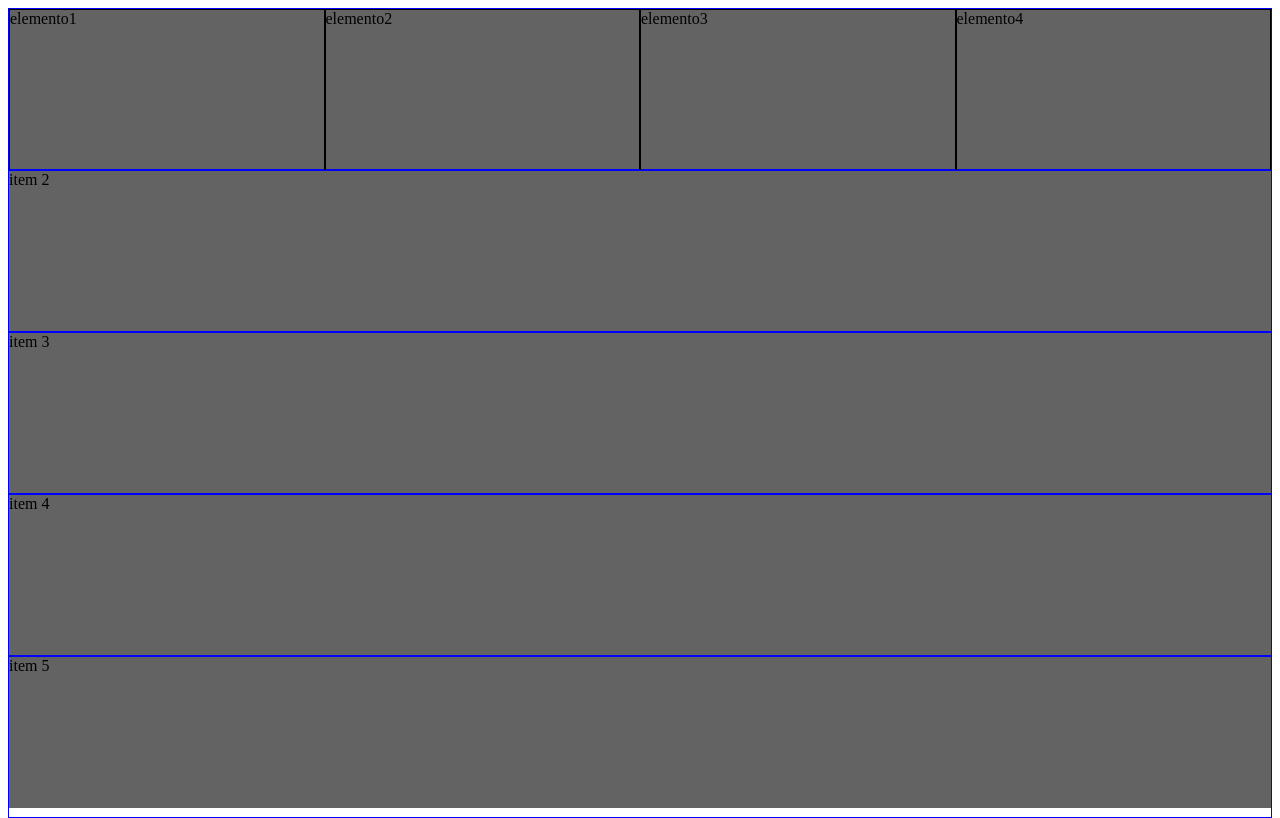
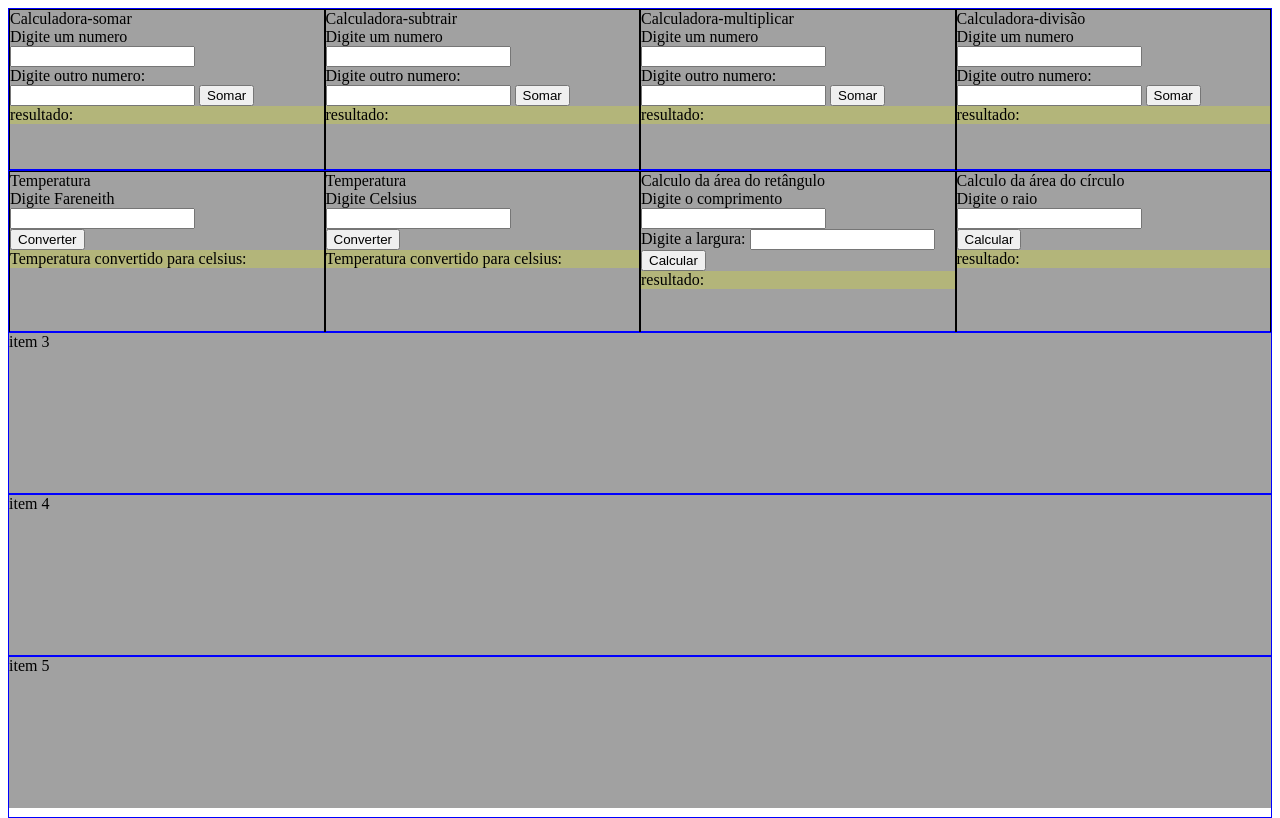
Before and after one commit to Ronaldohudsjfkuiew/projeto-novo, a plain HTML site: page index.html in a window 1280 px wide. Drawn offline with Linux system fonts and the light colour scheme.

Commit message:
atualizando html

```diff
--- a/index.html
+++ b/index.html
@@ -4,17 +4,82 @@
     <meta charset="UTF-8">
     <meta name="viewport" content="width=device-width, initial-scale=1.0">
     <link rel="stylesheet" href="style.css">
+    <script src="script.js"></script>
     <title>Document</title>
 </head>
 <body>
    <div class="container">
         <div id="item1">
-            <div id="elemento1">elemento1</div>
-            <div id="elemento2">elemento2</div>
-            <div id="elemento3">elemento3</div>
-            <div id="elemento4">elemento4</div>
+            <div id="elemento1">
+                <label for="">Calculadora-somar</label><br>
+                <label for="">Digite um numero</label><br>
+                <input type="nunber" id="num1"><br>
+                <label for="">Digite outro numero:</label>
+                <input type="nunber" id="num2">
+                <button type="submit" onclick="somarNumeros()">Somar</button>
+                <div id="resultado">resultado:</div>
+            </div>
+            <div id="elemento2">
+                <label for="">Calculadora-subtrair</label><br>
+                <label for="">Digite um numero</label><br>
+                <input type="nunber" id="num3"><br>
+                <label for="">Digite outro numero:</label>
+                <input type="nunber" id="num4">
+                <button type="submit" onclick="subtrairNumeros()">Somar</button>
+                <div id="resultadoSubtrair">resultado:</div>
+            </div>
+            <div id="elemento3">
+                <label for="">Calculadora-multiplicar</label><br>
+                <label for="">Digite um numero</label><br>
+                <input type="nunber" id="num5"><br>
+                <label for="">Digite outro numero:</label>
+                <input type="nunber" id="num6">
+                <button type="submit" onclick="multiplicarNumeros()">Somar</button>
+                <div id="resultadoMultiplicar">resultado:</div>
+            </div>
+            <div id="elemento4">
+                <label for="">Calculadora-divisão</label><br>
+                <label for="">Digite um numero</label><br>
+                <input type="nunber" id="num7"><br>
+                <label for="">Digite outro numero:</label>
+                <input type="nunber" id="num8">
+                <button type="submit" onclick="dividirNumeros()">Somar</button>
+                <div id="resultadoDividir">resultado:</div>
+            </div>
         </div>
-        <div id="item2">item 2</div>
+
+        <div id="item2">
+            <div id="conversao1">
+            <label for="">Temperatura</label><br>
+            <label for="">Digite Fareneith</label><br>
+            <input type="nunber" id="num9"><br>
+            <button type="submit" onclick="converterTemperatura1()">Converter</button>
+            <div id="resultadocelsius">Temperatura convertido para celsius:</div>
+            </div>
+            <div id="conversao2">
+                <label for="">Temperatura</label><br>
+                <label for="">Digite Celsius</label><br>
+                <input type="nunber" id="num10"><br>
+                <button type="submit" onclick="converterTemperatura2()">Converter</button>
+                <div id="resultadofareneith">Temperatura convertido para celsius:</div>
+            </div>
+            <div id="conversao3">
+                <label for="">Calculo da área do retângulo</label><br>
+                <label for="">Digite o comprimento</label><br>
+                <input type="nunber" id="num11"><br>
+                <label for="">Digite a largura:</label>
+                <input type="nunber" id="num12">
+                <button type="submit" onclick="areaNumeros1()">Calcular</button>
+                <div id="resultadoarea1">resultado:</div>
+            </div>
+            <div id="conversao4">
+                <label for="">Calculo da área do círculo</label><br>
+                <label for="">Digite o raio</label><br>
+                <input type="nunber" id="num13"><br>
+                <button type="submit" onclick="areaNumeros2()">Calcular</button>
+                <div id="resultadoarea2">resultado:</div>
+            </div>
+        </div>
         <div id="item3">item 3</div>
         <div id="item4">item 4</div>
         <div id="item5">item 5</div>
--- a/script.js
+++ b/script.js
@@ -0,0 +1,62 @@
+function somarNumeros(){
+    var numero1 = parseInt(document.getElementById("num1").value);
+    var numero2 = parseInt(document.getElementById("num2").value);
+    var resultado = numero1 + numero2
+    alert (resultado)
+    var teste = document.getElementById("resultado")
+    teste.innerHTML=resultado
+}
+function subtrairNumeros(){
+    var numero3 = parseInt(document.getElementById("num3").value);
+    var numero4 = parseInt(document.getElementById("num4").value);
+    var resultado = numero3 - numero4
+    alert (resultado)
+    var teste = document.getElementById("resultadoSubtrair")
+    teste.innerHTML=resultado
+}
+function multiplicarNumeros(){
+    var numero5 = parseInt(document.getElementById("num5").value);
+    var numero6 = parseInt(document.getElementById("num6").value);
+    var resultado = numero5 * numero6
+    alert (resultado)
+    var teste = document.getElementById("resultadoMultiplicar")
+    teste.innerHTML=resultado
+}
+function dividirNumeros(){
+    var numero7 = parseInt(document.getElementById("num7").value);
+    var numero8 = parseInt(document.getElementById("num8").value);
+    var resultado = numero7 / numero8
+    alert (resultado)
+    var teste = document.getElementById("resultadoDividir")
+    teste.innerHTML=resultado
+}
+
+function converterTemperatura1(){
+    var numero9 = parseInt(document.getElementById("num9").value);
+    var resultado = (numero9 - 32) * (5/9)
+    alert (resultado)
+    var teste = document.getElementById("resultadocelsius")
+    teste.innerHTML=resultado
+}
+function converterTemperatura2(){
+    var numero10 = parseInt(document.getElementById("num10").value);
+    var resultado = numero10 * 1.8 + 32
+    alert (resultado)
+    var teste = document.getElementById("resultadofareneith")
+    teste.innerHTML=resultado
+}
+function areaNumeros1(){
+    var numero11 = parseInt(document.getElementById("num11").value);
+    var numero12 = parseInt(document.getElementById("num12").value);
+    var resultado = numero11 * numero12
+    alert (resultado)
+    var teste = document.getElementById("resultadoarea1")
+    teste.innerHTML=resultado
+}
+function areaNumeros2(){
+    var numero13 = parseInt(document.getElementById("num13").value);
+    var resultado = Math.pow(numero13,2) * 3.14
+    alert (resultado)
+    var teste = document.getElementById("resultadoarea2")
+    teste.innerHTML=resultado
+}
--- a/style.css
+++ b/style.css
@@ -4,9 +4,10 @@
     display: flex;
     width: 100%;
     height: 100vh;
-    background-color: rgb(99, 99, 99);
+    background-color: rgb(161, 161, 161);
     flex-wrap: wrap;
 }
+
 #item1{
     border: solid 1px blue;
     height: 20%;
@@ -18,38 +19,91 @@
     height: 100%;
     width: 25%;
 }
+#resultado{
+    background-color: rgb(179, 181, 122);
+}
 #elemento2{
     border: solid 1px black;
     height: 100%;
     width: 25%;
+}
+#resultadoSubtrair{
+    background-color:  rgb(179, 181, 122);
 }
 #elemento3{
     border: solid 1px black;
     height: 100%;
     width: 25%;
 }
+#resultadoMultiplicar{
+    background-color: rgb(179, 181, 122);
+}
 #elemento4{
     border: solid 1px black;
     height: 100%;
     width: 25%;
 }
+#resultadoDividir{
+    background-color: rgb(179, 181, 122);
+}
+
 #item2{
     border: solid 1px blue;
     height: 20%;
     width: 100%;
+    display: flex;
 }
+#conversao1{
+    border: solid 1px black;
+    height: 100%;
+    width: 25%;
+}
+#resultadocelsius{
+    background-color:  rgb(179, 181, 122);
+}
+#conversao2{
+    border: solid 1px black;
+    height: 100%;
+    width: 25%;
+}
+#resultadofareneith{
+    background-color:  rgb(179, 181, 122);
+}
+#conversao3{
+    border: solid 1px black;
+    height: 100%;
+    width: 25%;
+}
+#resultadoarea1{
+    background-color: rgb(179, 181, 122);
+}
+#conversao4{
+    border: solid 1px black;
+    height: 100%;
+    width: 25%;
+}
+#resultadoarea2{
+    background-color: rgb(179, 181, 122);
+}
+
+
 #item3{
     border: solid 1px blue;
     height: 20%;
     width: 100%;
+    display: flex;
 }
+
 #item4{
     border: solid 1px blue;
     height: 20%;
     width: 100%;
+    display: flex;
 }
+
 #item5{
     border: solid 1px blue;
     height: 20%;
     width: 100%;
+    display: flex;
 }
```
